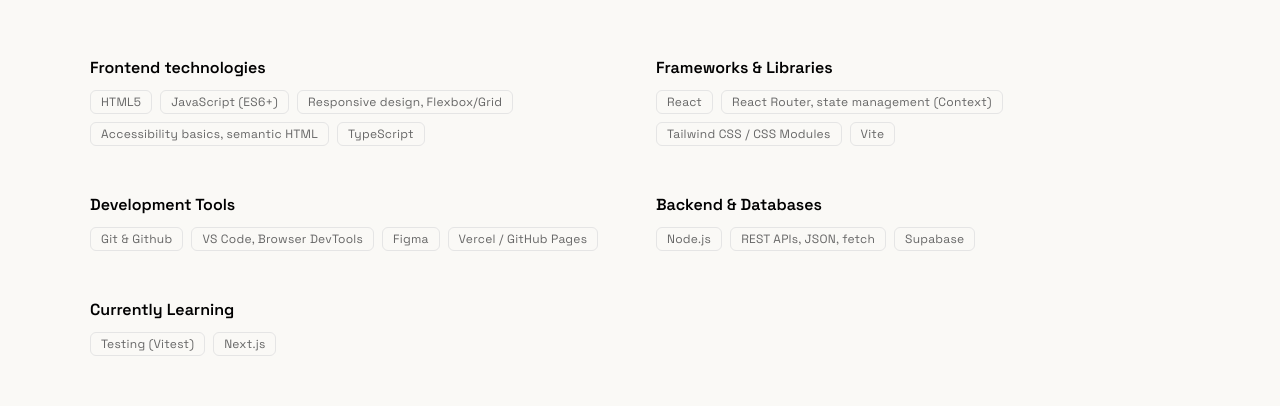
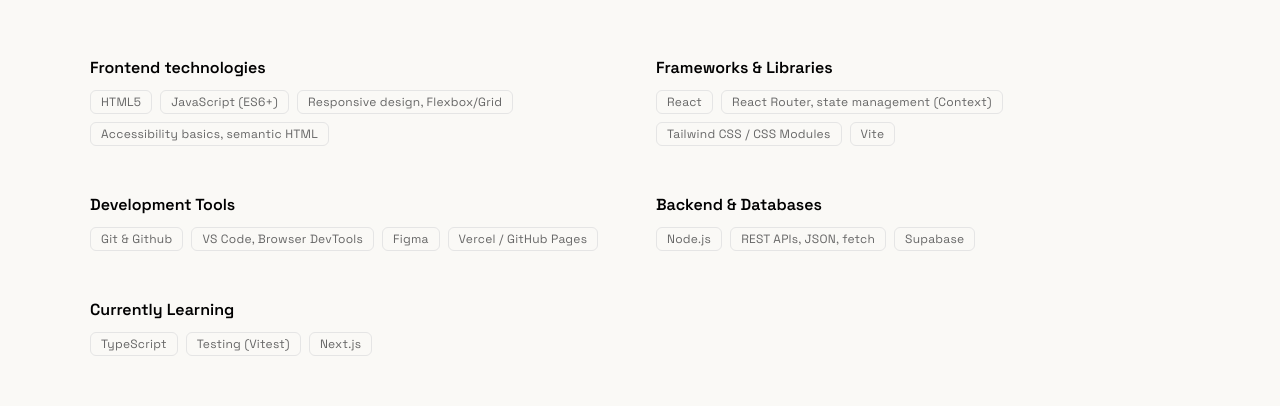
Before and after one commit to ddelportgit/portfolio, a React (Vite) app: page / in a window 1280 px wide. Shown: the part 1600-2006 px from the top of the page. Built offline with nearby package versions, Linux system fonts and the light colour scheme.

Commit message:
small fixes

```diff
--- a/index.html
+++ b/index.html
@@ -2,7 +2,7 @@
 <html lang="en">
   <head>
     <meta charset="UTF-8" />
-    <link rel="icon" type="image/svg+xml" href="/public/dd.png" />
+    <link rel="icon" type="image/svg+xml" href="/dd.png" />
     <meta name="viewport" content="width=device-width, initial-scale=1.0" />
     <title>Donovan Delport | Frontend Developer</title>
   </head>
--- a/src/components/Skills/Skills.jsx
+++ b/src/components/Skills/Skills.jsx
@@ -8,7 +8,6 @@ const SKILL_GROUPS = [
       "JavaScript (ES6+)",
       "Responsive design, Flexbox/Grid",
       "Accessibility basics, semantic HTML",
-      "TypeScript",
     ],
   },
   {
@@ -35,7 +34,7 @@ const SKILL_GROUPS = [
   },
   {
     category: "Currently Learning",
-    items: ["Testing (Vitest)", "Next.js"],
+    items: ["TypeScript", "Testing (Vitest)", "Next.js"],
   },
 ];
 
```
Also changed, not shown: 1 other file (tests, documents, lock files or other folders).
